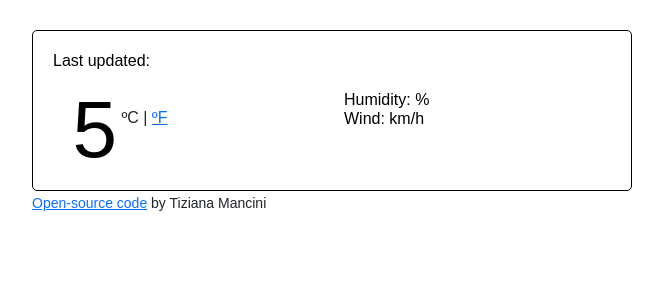
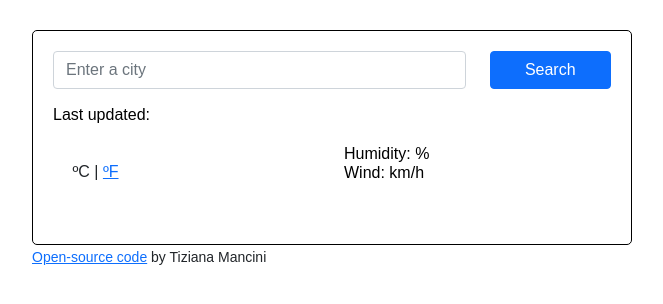
Before and after one commit to TizianaMancini/Weather-App, a plain HTML site: page index.html in a window 1280 px wide. Shown: the whole page, without its empty margins (308-971 px from the left). Drawn offline with nearby package versions, Linux system fonts and the light colour scheme; no server answers.

Commit message:
Added form for city search

```diff
--- a/index.html
+++ b/index.html
@@ -26,6 +26,28 @@
     <div class="container">
       <div class="weather-app-wrapper">
         <div class="weather-app">
+          <form id="search-form" class="mb-3">
+            <div class="row">
+              <div class="col-9">
+                <input
+                  type="search"
+                  placeholder="Enter a city"
+                  class="form-control"
+                  id="city-input"
+                  autocomplete="off"
+                />
+              </div>
+
+              <div class="col-3">
+                <input
+                  type="submit"
+                  value="Search"
+                  class="btn btn-primary w-100"
+                />
+              </div>
+            </div>
+          </form>
+
           <div class="overview">
             <h1 id="city"></h1>
 
@@ -39,7 +61,7 @@
             <div class="col-md-6">
               <div class="clearfix weather-temperature">
                 <img src="" alt="" id="icon" />
-                <strong id="temperature">5</strong>
+                <strong id="temperature"></strong>
                 <span class="units"> ºC | <a href="#">ºF</a></span>
               </div>
             </div>
--- a/src/index.js
+++ b/src/index.js
@@ -78,8 +78,20 @@ function displayTemperature(response) {
   console.log(response.data);
 }
 
-let apiKey = "fc792abbce83245fb7f94d72bd9f905d";
-let apiUrl = `https://api.openweathermap.org/data/2.5/weather?q=Toronto&appid=${apiKey}&units=metric`;
+function search(city) {
+  let apiKey = "fc792abbce83245fb7f94d72bd9f905d";
+  let apiUrl = `https://api.openweathermap.org/data/2.5/weather?q=${city}&appid=${apiKey}&units=metric`;
 
-console.log(apiUrl);
-axios.get(apiUrl).then(displayTemperature);
+  axios.get(apiUrl).then(displayTemperature);
+}
+
+function handleSubmit(event) {
+  event.preventDefault();
+  let cityInputElement = document.querySelector("#city-input");
+  search(cityInputElement.value);
+}
+
+search("Toronto");
+
+let form = document.querySelector("#search-form");
+form.addEventListener("submit", handleSubmit);
--- a/src/styles.css
+++ b/src/styles.css
@@ -53,6 +53,7 @@ li::first-letter {
   font-weight: 400;
   line-height: 1;
   margin-left: 10px;
+  margin-bottom: 0;
 }
 
 .weather-temperature .units {
```
